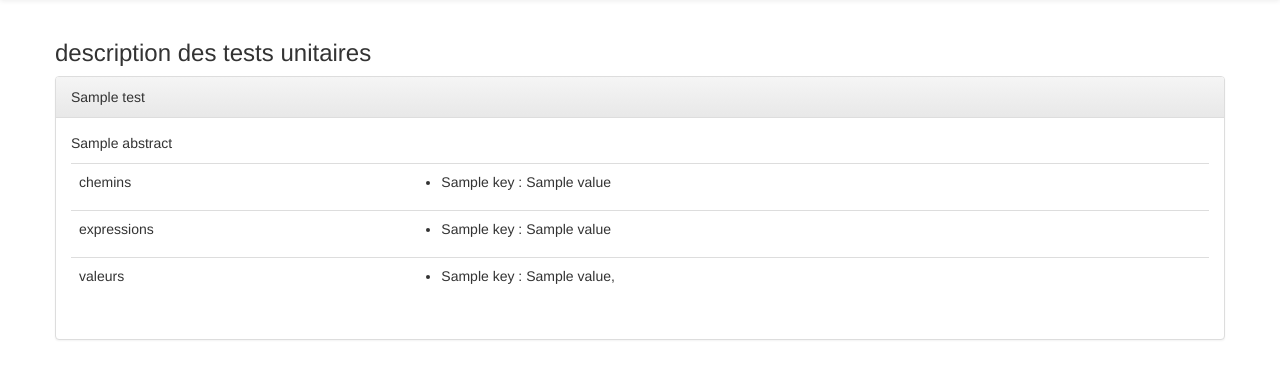
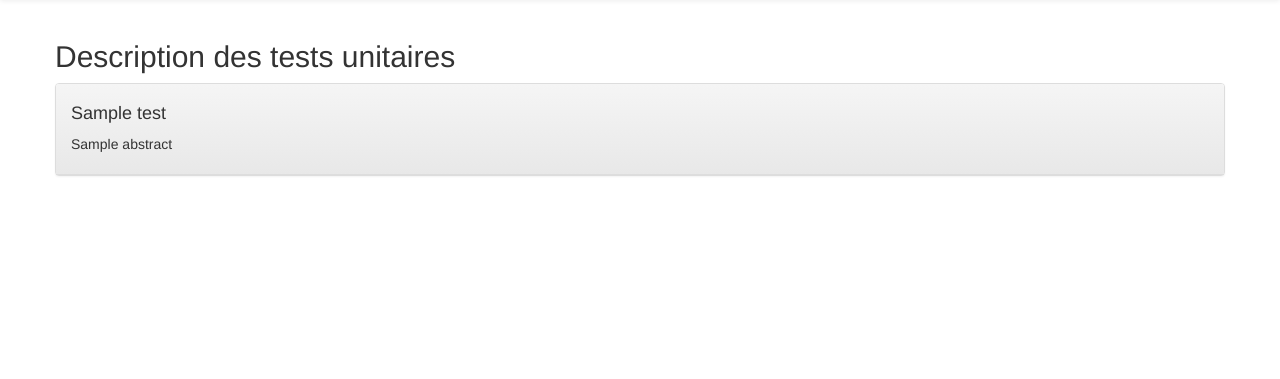
Before and after one commit to geobretagne/mdchecker, a Flask app: template mdchecker/templates/test_description.html in a window 1280 px wide. Shown: the part 51-430 px from the top of the page. Run offline with Flask 2, Linux system fonts and the light colour scheme; the template is opened without the code that fills it: most values are stand-ins (such as "Sample title", 1, 10 or a date in 2020); parts of the project's set-up code (start-up, migrations or seed data) failed here and were passed over; some libraries are stand-ins or nearby versions.

Commit message:
test description page improvements

```diff
--- a/mdchecker/templates/test_description.html
+++ b/mdchecker/templates/test_description.html
@@ -8,21 +8,39 @@
         position: absolute;
         width: 100%;
     }
+
+    .table {
+        table-layout: fixed;
+        width: 100%;
+    }
+    td {
+        word-wrap: break-word;
+    }
+    .first_col {
+        width: 8em;
+    }
 </style>
 {% endblock %}
 
 {% block content %}
 
-    <h3>description des tests unitaires</h3>
+    <h2>Description des tests unitaires</h2>
 
     {% for ut in tests %}
     <div class="panel panel-default">
-        <div class="panel-heading">{{ut.name}}</div>
+        <div class="panel-heading"
+             data-toggle="collapse" data-target="#collapse-{{ut.name}}"
+             aria-expanded="false" aria-controls="collapse-{{ut.name}}">
+            <h4>{{ut.name}}</h4>
+            <p>{{ut.abstract}}</p>
+        </div>
+        <div class="panel-collapse collapse" id="collapse-{{ut.name}}">
+
             <div class="panel-body">
-            <p>{{ut.abstract}}</p>
                 <table class="table">
+                    {% if ut.xpath.items()|length > 0 %}
                     <tr>
-                    <td>chemins</td>
+                        <td class="first_col">Chemins</td>
                         <td>
                             <ul>
                             {% for key, value in ut.xpath.items() %}
@@ -31,8 +49,10 @@
                             </ul>
                         </td>
                     </tr>
+                    {% endif %}
+                    {% if ut.re.items()|length > 0 %}
                     <tr>
-                    <td>expressions</td>
+                        <td class="first_col">Expressions</td>
                         <td>
                             <ul>
                             {% for key, value in ut.re.items() %}
@@ -41,8 +61,10 @@
                             </ul>
                         </td>
                     </tr>
+                    {% endif %}
+                    {% if ut.values.items()|length > 0 %}
                     <tr>
-                    <td>valeurs</td>
+                        <td class="first_col">Valeurs</td>
                         <td>
                             <ul>
                             {% for key, valuelist in ut.values.items() %}
@@ -56,8 +78,10 @@
                             </ul>
                         </td>
                     </tr>
+                    {% endif %}
                 </table>
 
+            </div>
         </div>
     </div>
     {% endfor %}
```
Lines whose indentation alone changed are shown as unchanged.
